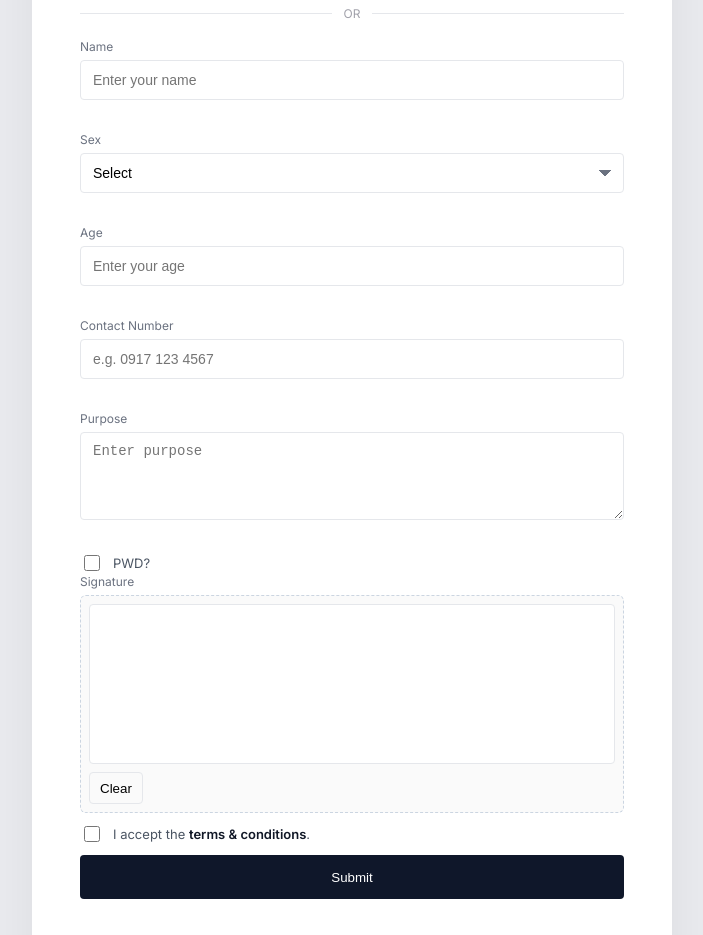
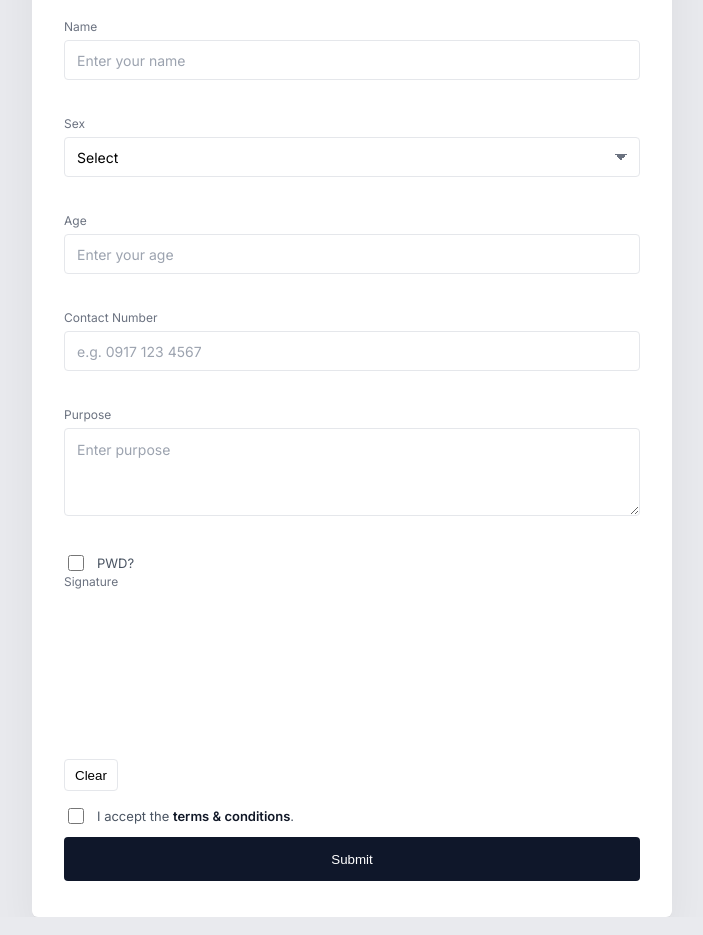
Before and after one commit to JaykeeAbaa/reg, a plain HTML site: page index.html in a window 1280 px wide. Shown: the part 189-1124 px from the top of the page, without its empty margins (288-991 px from the left). Drawn offline with Linux system fonts and the light colour scheme.

Commit message:
Update styles.css

```diff
--- a/styles.css
+++ b/styles.css
@@ -32,7 +32,7 @@ body {
   overflow: hidden;
 }
 
-.panel--form { padding: 56px 48px; }
+.panel--form { padding: 36px 32px; }
 .panel--promo { display: none; }
 
 .title { margin: 0 0 6px; font-size: 32px; line-height: 1.2; font-weight: 800; }
@@ -48,10 +48,11 @@ body {
 .divider::before, .divider::after { content: ""; height: 1px; background: var(--border); display: block; }
 
 form { margin-top: 10px; }
-.field { display: grid; gap: 6px; margin-bottom: 10px; position: relative; }
+.field { display: grid; gap: 6px; margin-bottom: 14px; position: relative; }
 .field__label { font-size: 12px; color: #6b7280; }
-.input { height: 40px; border: 1px solid var(--border); border-radius: 4px; padding: 0 12px; font-size: 14px; outline: none; background: var(--white); }
+.input { height: 40px; border: 1px solid var(--border); border-radius: 4px; padding: 0 12px; font-size: 14px; outline: none; background: var(--white); font-family: inherit; line-height: 1.5; transition: border-color .2s ease, box-shadow .2s ease; }
 .input:focus { border-color: #cbd5e1; box-shadow: 0 0 0 4px rgba(59,130,246,.08); }
+.input::placeholder, .textarea::placeholder { color: #9ca3af; }
 .field__error { color: #dc2626; font-size: 12px; min-height: 16px; }
 
 .field--password .toggle-visibility { position: absolute; right: 10px; top: 50%; transform: translateY(-50%); width: 24px; height: 24px; border: none; padding: 0; background: transparent; cursor: pointer; opacity: .7; display: grid; place-items: center; }
@@ -67,11 +68,10 @@ form { margin-top: 10px; }
 .link:hover { text-decoration: underline; }
 
 /* New form controls */
-.select { appearance: none; background-image: linear-gradient(45deg, transparent 50%, #6b7280 50%), linear-gradient(135deg, #6b7280 50%, transparent 50%); background-position: calc(100% - 18px) 16px, calc(100% - 12px) 16px; background-size: 6px 6px, 6px 6px; background-repeat: no-repeat; }
-.textarea { padding: 10px 12px; height: auto; resize: vertical; min-height: 88px; }
+.select { appearance: none; background-image: linear-gradient(45deg, transparent 50%, #6b7280 50%), linear-gradient(135deg, #6b7280 50%, transparent 50%); background-position: calc(100% - 18px) 16px, calc(100% - 12px) 16px; background-size: 6px 6px, 6px 6px; background-repeat: no-repeat; font-family: inherit; line-height: 1.5; transition: border-color .2s ease, box-shadow .2s ease; }
+.textarea { padding: 10px 12px; height: auto; resize: vertical; min-height: 88px; font-family: inherit; line-height: 1.5; border: 1px solid var(--border); border-radius: 4px; transition: border-color .2s ease, box-shadow .2s ease; }
 .btn--ghost { background: transparent; border: 1px solid var(--border); height: 32px; padding: 0 10px; }
-.signature { border: 1px dashed #cbd5e1; border-radius: 6px; padding: 8px; display: grid; gap: 8px; background: #fafafa; }
-.signature canvas { width: 100%; height: 160px; background: white; border: 1px solid var(--border); border-radius: 4px; }
+/* signature styles removed with field */
 
 /* Removed promo styles for single column layout */
 
@@ -80,3 +80,10 @@ form { margin-top: 10px; }
   .page { grid-template-columns: 1fr; }
   .panel--promo { order: -1; }
 }
+
+
+/* Mobile tweaks */
+@media (max-width: 600px) {
+  .textarea { min-height: 72px; }
+  .signature canvas { height: 120px; }
+}
```
